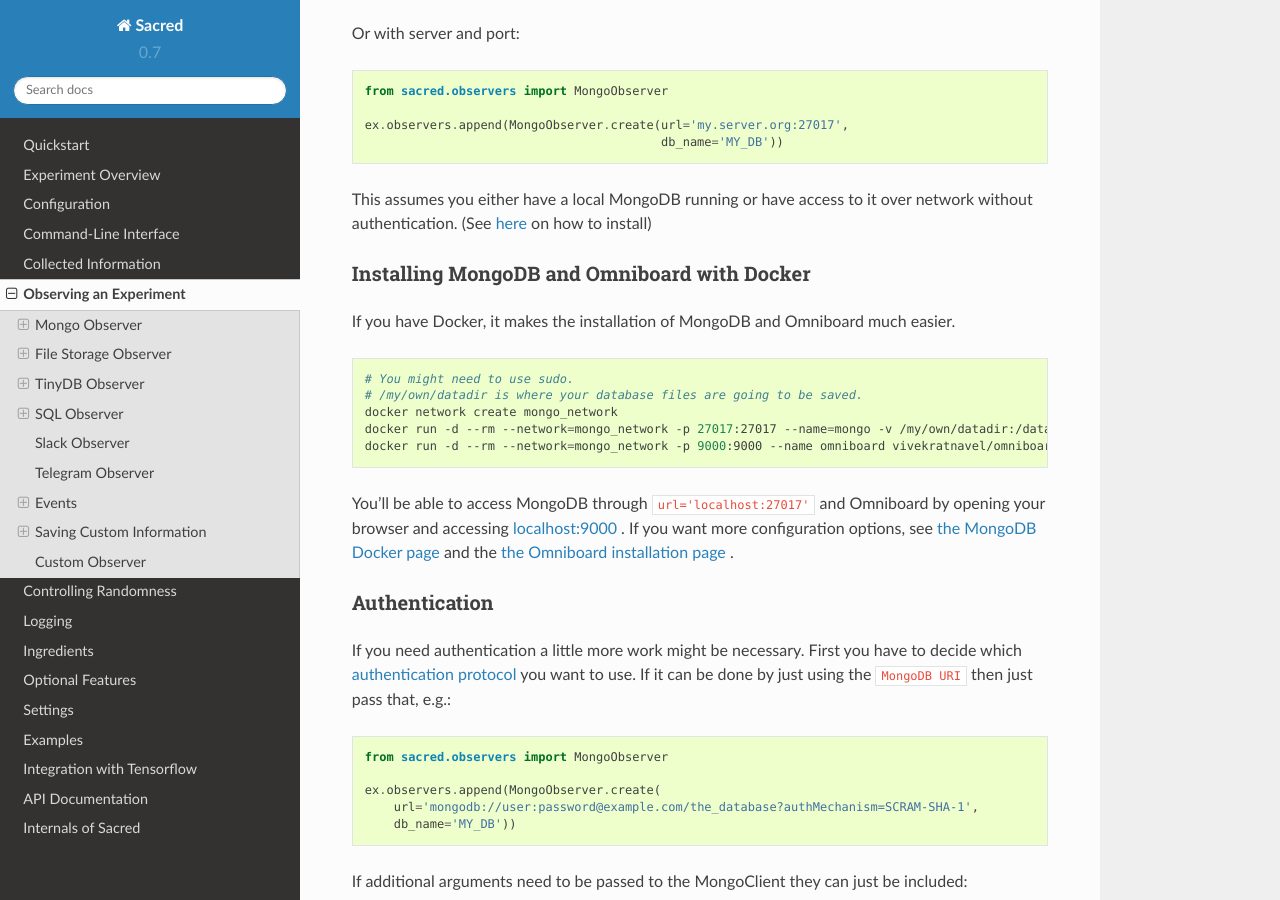
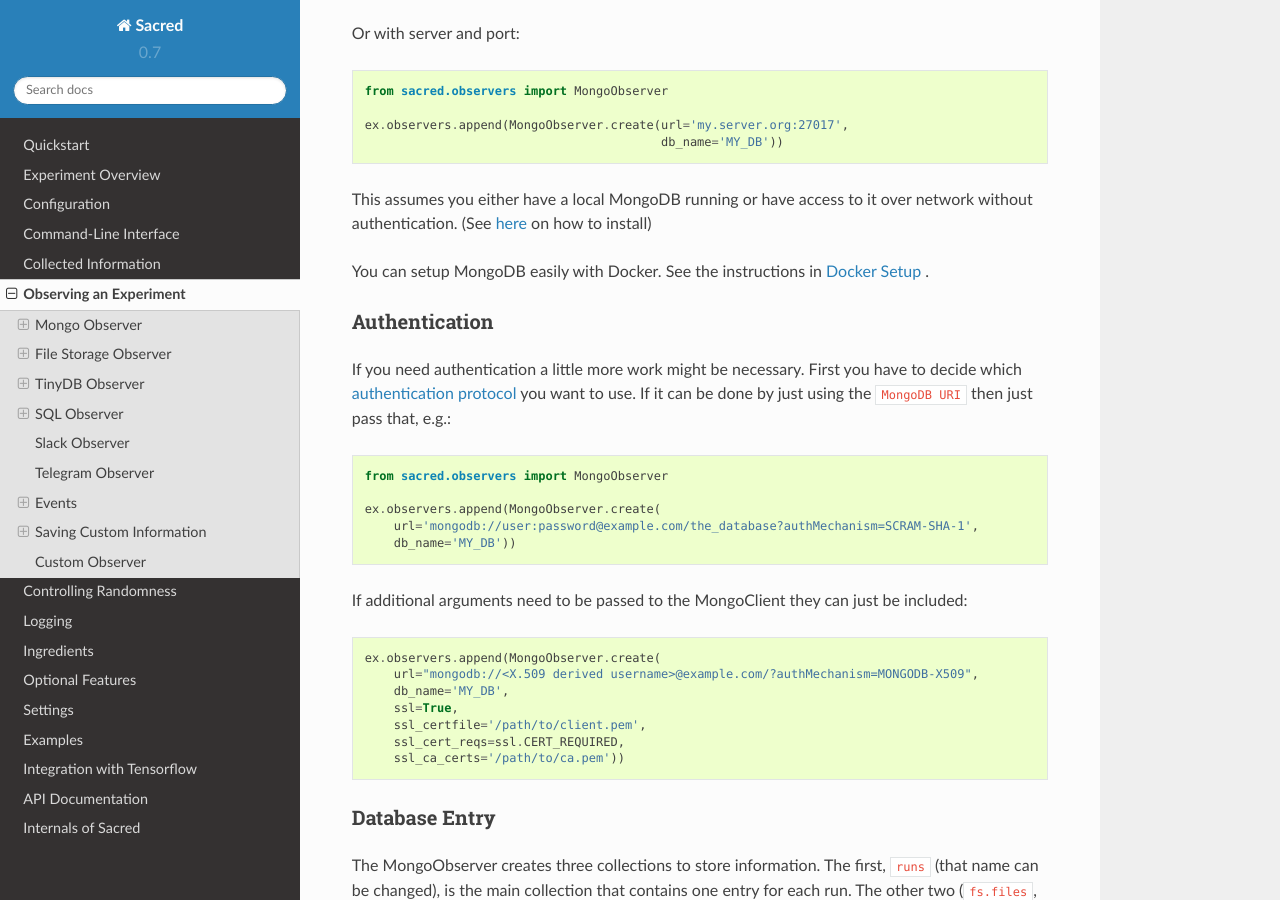
Before and after one commit to IDSIA/sacred, a Sphinx documentation site: the page built from docs/observers.rst, in a window 1280 px wide and 900 px high, scrolled down 1409 px. Built offline with Sphinx 7.4.7 and the Read the Docs theme 2.0.0, drawn with Linux system fonts in a browser that asks for light colours.

Commit message:
Added a link to the docker example.

```diff
--- a/docs/examples.rst
+++ b/docs/examples.rst
@@ -76,6 +76,8 @@
 tracking computatonal experiments, not about any particular coding style.
 
 
+.. _docker_setup:
+
 Docker Setup
 ============
 `examples/docker <https://github.com/IDSIA/sacred/tree/master/examples/docker>`_
--- a/docs/observers.rst
+++ b/docs/observers.rst
@@ -79,25 +79,8 @@
 network without authentication.
 (See `here <http://docs.mongodb.org/manual/installation/>`_ on how to install)
 
-Installing MongoDB and Omniboard with Docker
---------------------------------------------
-
-If you have Docker, it makes the installation of MongoDB and Omniboard much
-easier.
-
-.. code-block:: shell
-
-    # You might need to use sudo.
-    # /my/own/datadir is where your database files are going to be saved.
-    docker network create mongo_network
-    docker run -d --rm --network=mongo_network -p 27017:27017 --name=mongo -v /my/own/datadir:/data/db mongo
-    docker run -d --rm --network=mongo_network -p 9000:9000 --name omniboard vivekratnavel/omniboard -m mongo:27017:MY_DB
-
-You'll be able to access MongoDB through ``url='localhost:27017'`` and Omniboard
-by opening your browser and accessing `localhost:9000 <localhost:9000>`_ .
-If you want more configuration options,
-see `the MongoDB Docker page <https://hub.docker.com/_/mongo>`_ and the
-`the Omniboard installation page <https://vivekratnavel.github.io/omniboard/#/quick-start?id=docker>`_ .
+You can setup MongoDB easily with Docker. See the instructions
+in  :ref:`docker_setup` .
 
 Authentication
 --------------
```
